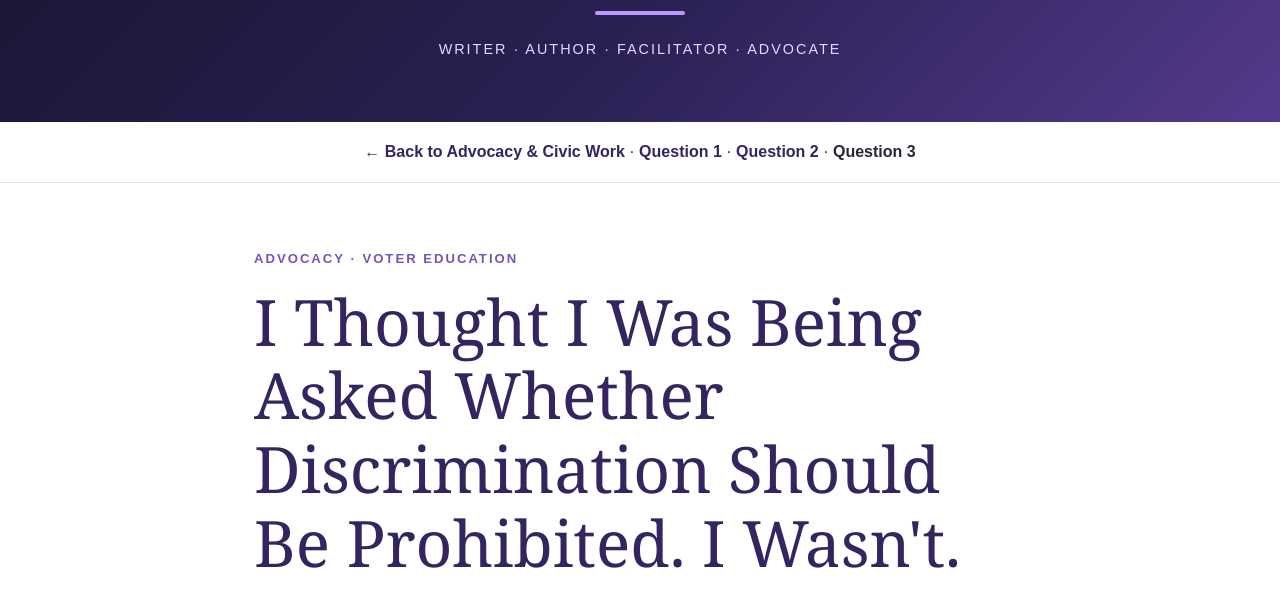
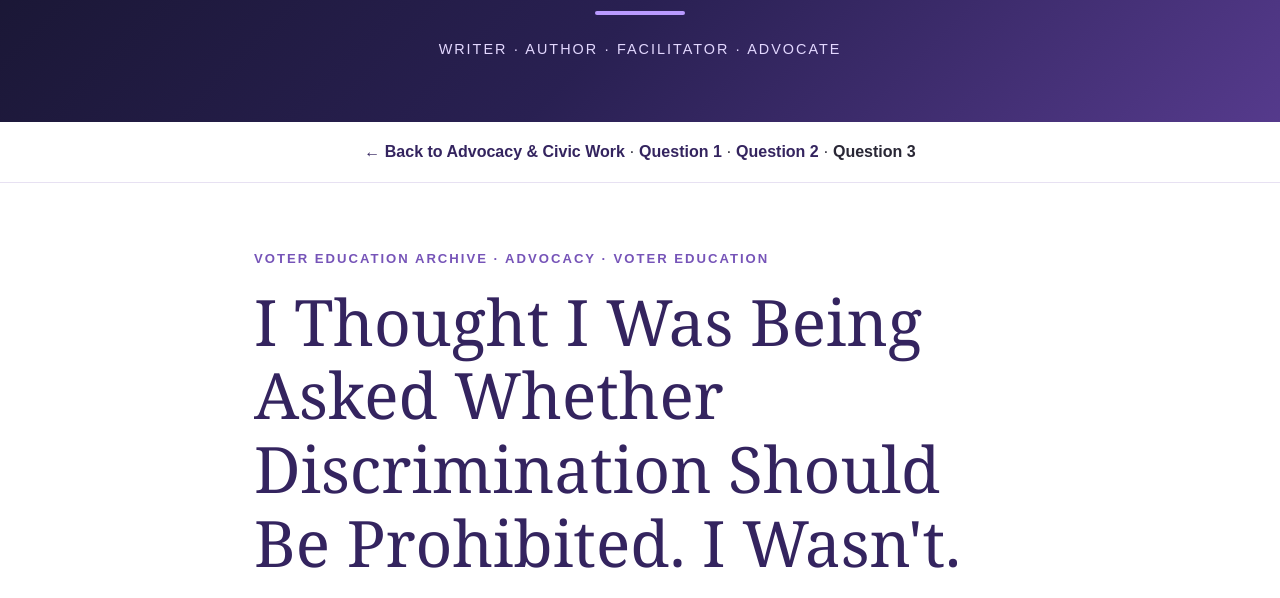
Before and after one commit to windylynnwarren/windylynnwarren.github.io, a plain HTML site: page question-3.html in a window 1280 px wide. Shown: the part 171-769 px from the top of the page. Drawn offline with Linux system fonts and the light colour scheme.

Commit message:
Label original election article as archived voter education

```diff
--- a/question-3.html
+++ b/question-3.html
@@ -200,7 +200,7 @@
 
   <main>
 
-    <div class="article-label">Advocacy · Voter Education</div>
+    <div class="article-label">Voter education archive · Advocacy · Voter Education</div>
 
     <h1>I Thought I Was Being Asked Whether Discrimination Should Be Prohibited. I Wasn't.</h1>
 
```
